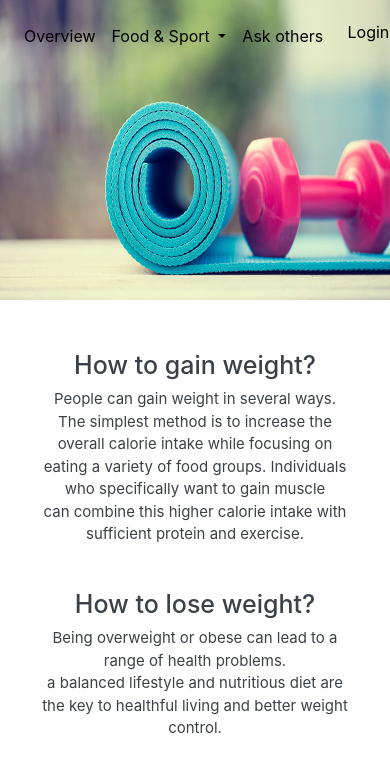
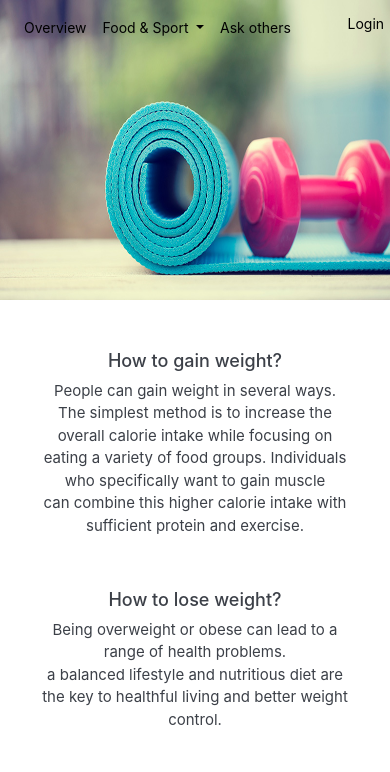
Before and after one commit to rahafhimmo/BH, a website: page index.html in a window 390 px wide. Drawn offline with nearby package versions, Linux system fonts and the light colour scheme.

Commit message:
Update index.html

```diff
--- a/index.html
+++ b/index.html
@@ -63,8 +63,16 @@ left:5%;
 .con,.gain,.lose{
   width: 80%;
 }
+    .navbar{
+  padding-top: 1px;
+  font-size: 14px;
+}
 .lose{
   margin-top: 10%;
+}
+    #hh{
+  font-size: 18px;
+
 }
 }
 </style>
```
